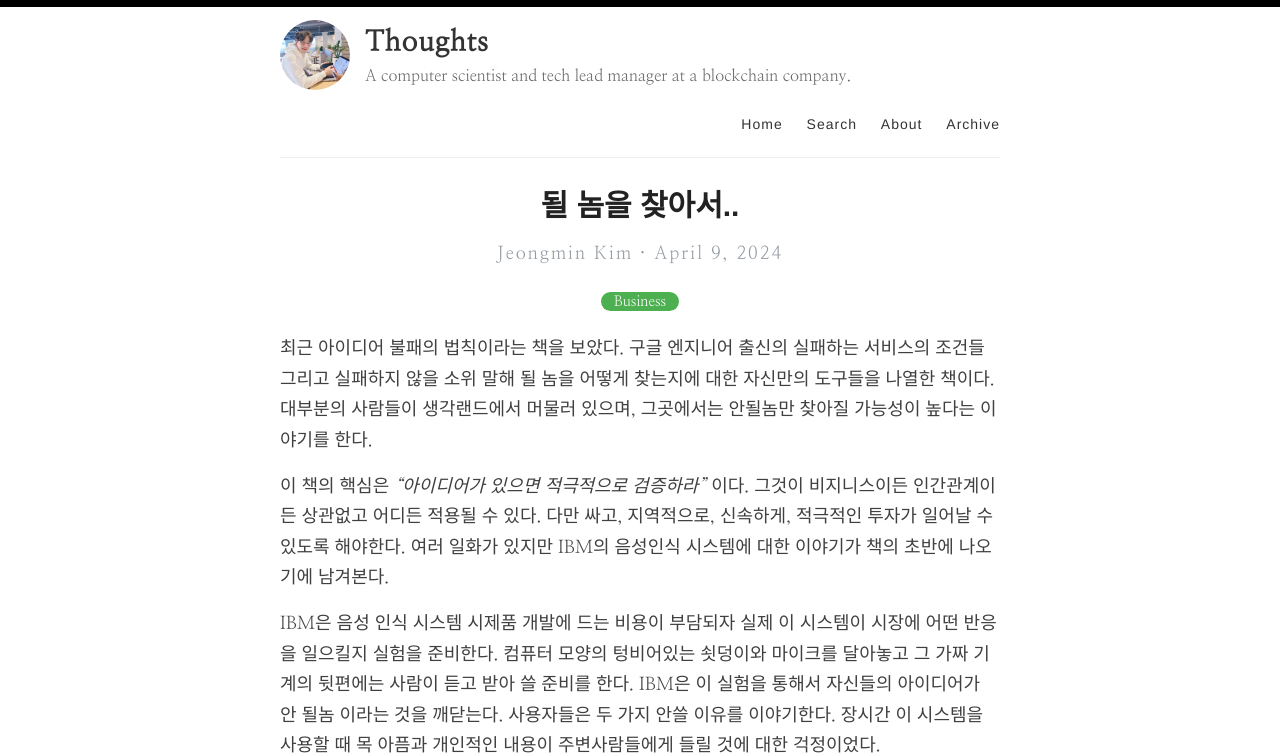
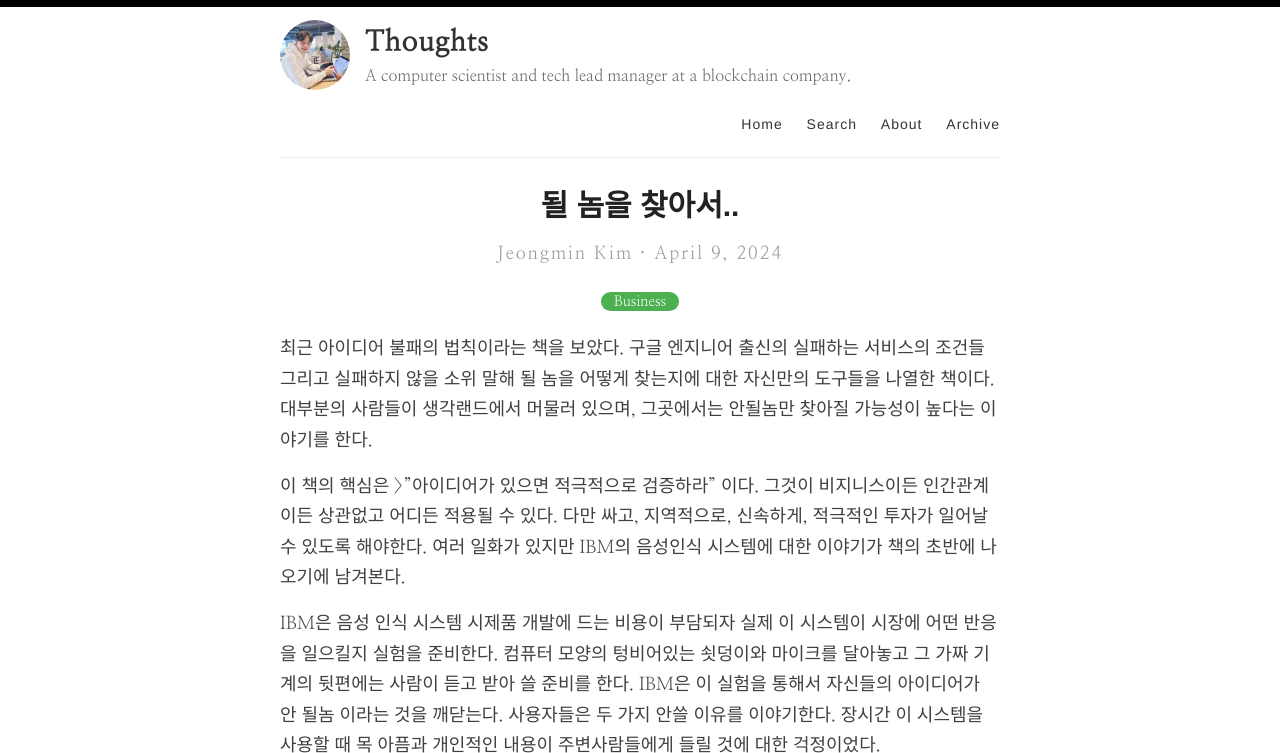
Before and after one commit to appff/appff.github.io, a Jekyll site: the page built from _posts/2024-04-09-the-right-it.md, in a window 1280 px wide and 900 px high, cut to the strip 0-753 px from the top of the window. Built offline with Jekyll 4.4.1, drawn with Linux system fonts in a browser that asks for light colours.

```diff
--- a/_posts/2024-04-09-the-right-it.md
+++ b/_posts/2024-04-09-the-right-it.md
@@ -6,7 +6,7 @@ categories: [Business]
 
 최근 아이디어 불패의 법칙이라는 책을 보았다. 구글 엔지니어 출신의 실패하는 서비스의 조건들 그리고 실패하지 않을 소위 말해 될 놈을 어떻게 찾는지에 대한 자신만의 도구들을 나열한 책이다. 대부분의 사람들이 생각랜드에서 머물러 있으며, 그곳에서는 안될놈만 찾아질 가능성이 높다는 이야기를 한다.
 
-이 책의 핵심은 *"아이디어가 있으면 적극적으로 검증하라"* 이다. 그것이 비지니스이든 인간관계이든 상관없고 어디든 적용될 수 있다. 다만 싸고, 지역적으로, 신속하게, 적극적인 투자가 일어날 수 있도록 해야한다. 여러 일화가 있지만 IBM의 음성인식 시스템에 대한 이야기가 책의 초반에 나오기에 남겨본다.
+이 책의 핵심은 >"아이디어가 있으면 적극적으로 검증하라" 이다. 그것이 비지니스이든 인간관계이든 상관없고 어디든 적용될 수 있다. 다만 싸고, 지역적으로, 신속하게, 적극적인 투자가 일어날 수 있도록 해야한다. 여러 일화가 있지만 IBM의 음성인식 시스템에 대한 이야기가 책의 초반에 나오기에 남겨본다.
 
 IBM은 음성 인식 시스템 시제품 개발에 드는 비용이 부담되자 실제 이 시스템이 시장에 어떤 반응을 일으킬지 실험을 준비한다. 컴퓨터 모양의 텅비어있는 쇳덩이와 마이크를 달아놓고 그 가짜 기계의 뒷편에는 사람이 듣고 받아 쓸 준비를 한다. IBM은 이 실험을 통해서 자신들의 아이디어가 안 될놈 이라는 것을 깨닫는다. 사용자들은 두 가지 안쓸 이유를 이야기한다. 장시간 이 시스템을 사용할 때 목 아픔과 개인적인 내용이 주변사람들에게 들릴 것에 대한 걱정이었다.
 
```
